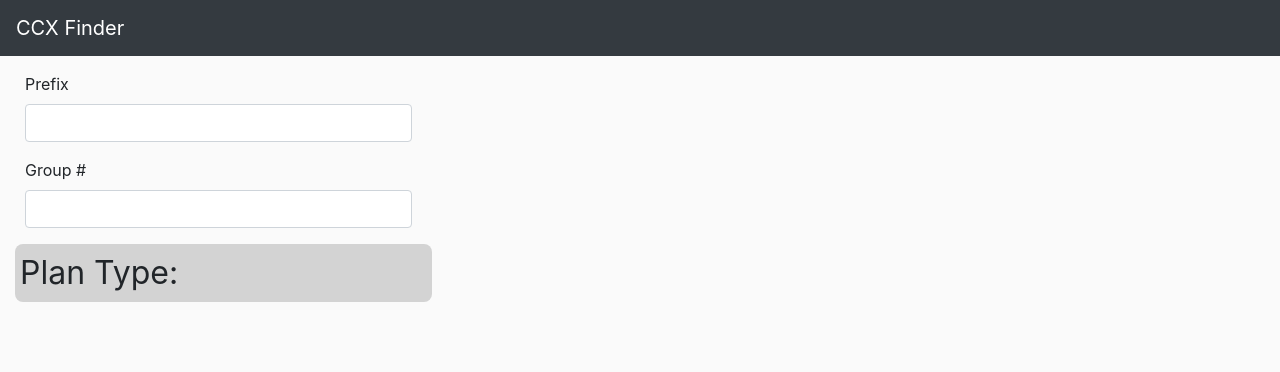
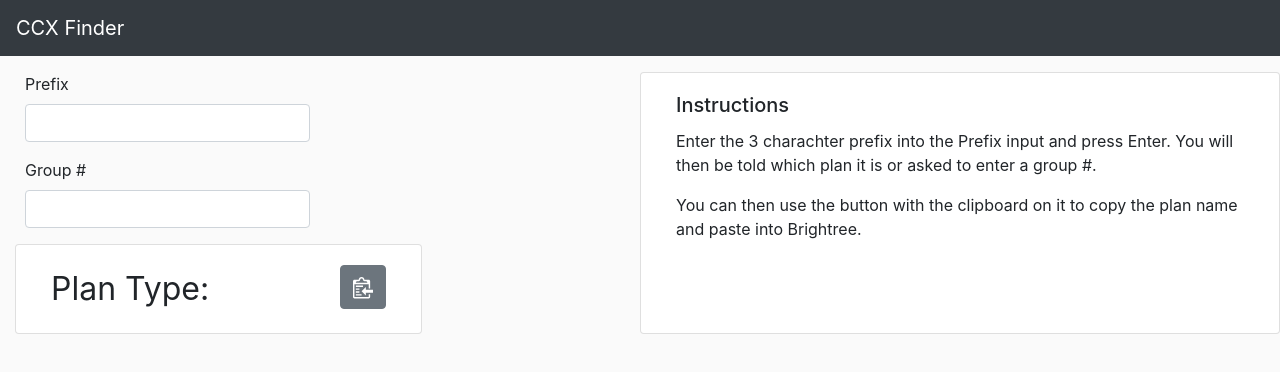
Before and after one commit to spiray/ccx-finder, a plain HTML site: page index.html in a window 1280 px wide. Drawn offline with nearby package versions, Linux system fonts and the light colour scheme; some packages are replaced by stand-ins of ours; a script that the page names is missing.

Commit message:
added copy

```diff
--- a/index.html
+++ b/index.html
@@ -10,6 +10,7 @@
     <link rel="manifest" href="manifest.json">
     <link rel="stylesheet" href="https://stackpath.bootstrapcdn.com/bootstrap/4.3.1/css/bootstrap.min.css" integrity="sha384-ggOyR0iXCbMQv3Xipma34MD+dH/1fQ784/j6cY/iJTQUOhcWr7x9JvoRxT2MZw1T" crossorigin="anonymous">
     <link rel="stylesheet" href="style.css">
+    <script src="https://rawcdn.githack.com/zenorocha/clipboard.js/v2.0.4/dist/clipboard.min.js"></script>
     <title>CCX Finder</title>
 </head>
 
@@ -22,30 +23,37 @@
     <main>
         <div class="container-fluid">
             <div class="row pt-3">
-                <div class="col-md-12">
-                    <div class="form-group">
-                        <div class="form-row col-md-4">
+                <div class="col-md-6">
+                    <div class="form-group col-md-6">
+                        <div class="form-row">
                             <label for="three-digits">Prefix</label>
                             <input id="three-digits" type="text" class="form-control">
                         </div>
                     </div>
-                </div>
-            </div>
-            <div class="row">
-                <div class="col-md-12">
-                    <div class="form-group">
-                        <div class="form-row col-md-4" id="group">
+                    <div class="form-group col-md-6">
+                        <div class="form-row" id="group">
                             <label for="group-num">Group #</label>
                             <input id="group-num" type="text" class="form-control">
                         </div>
                     </div>
+                    <div class="card col-md-8">
+                        <div class="card-body" id="result-con">
+                            <span class="card-title" id="plan-type">Plan Type:</span>
+                            <span class="card-text" id="result"> </span>
+                            <button id="copy" class="btn btn-secondary float-right" data-clipboard-target="#result"><svg viewBox="0 0 14 16" width="20"
+                                    height="30">
+                                    <path id="clip-board" fill-rule="evenodd"
+                                        d="M2 13h4v1H2v-1zm5-6H2v1h5V7zm2 3V8l-3 3 3 3v-2h5v-2H9zM4.5 9H2v1h2.5V9zM2 12h2.5v-1H2v1zm9 1h1v2c-.02.28-.11.52-.3.7-.19.18-.42.28-.7.3H1c-.55 0-1-.45-1-1V4c0-.55.45-1 1-1h3c0-1.11.89-2 2-2 1.11 0 2 .89 2 2h3c.55 0 1 .45 1 1v5h-1V6H1v9h10v-2zM2 5h8c0-.55-.45-1-1-1H8c-.55 0-1-.45-1-1s-.45-1-1-1-1 .45-1 1-.45 1-1 1H3c-.55 0-1 .45-1 1z">
+                                    </path>
+                                </svg></button>
+                        </div>
+                    </div>
                 </div>
-            </div>
-            <div class="row">
-                <div class="col-md-12">
-                    <div class="col-md-4" id="result-con">
-                        <span id="plan-type">Plan Type:</span>
-                        <span id="result"></span>
+                <div class="card col-md-6">
+                    <div class="card-body">
+                        <h5 class="card-title">Instructions</h5>
+                        <p class="card-text">Enter the 3 charachter prefix into the Prefix input and press Enter. You will then be told which plan it is or asked to enter a group #.</p>
+                        <p class="card-text">You can then use the button with the clipboard on it to copy the plan name and paste into Brightree.</p>
                     </div>
                 </div>
             </div>
--- a/style.css
+++ b/style.css
@@ -8,8 +8,6 @@
     margin-right: 5px;
 }
 
-#result-con {
-    background-color: lightgray;
-    border-radius: 8px;
-    padding: 5px;
+#clip-board {
+    fill: white;
 }
```
Also changed, not shown: all.js.
